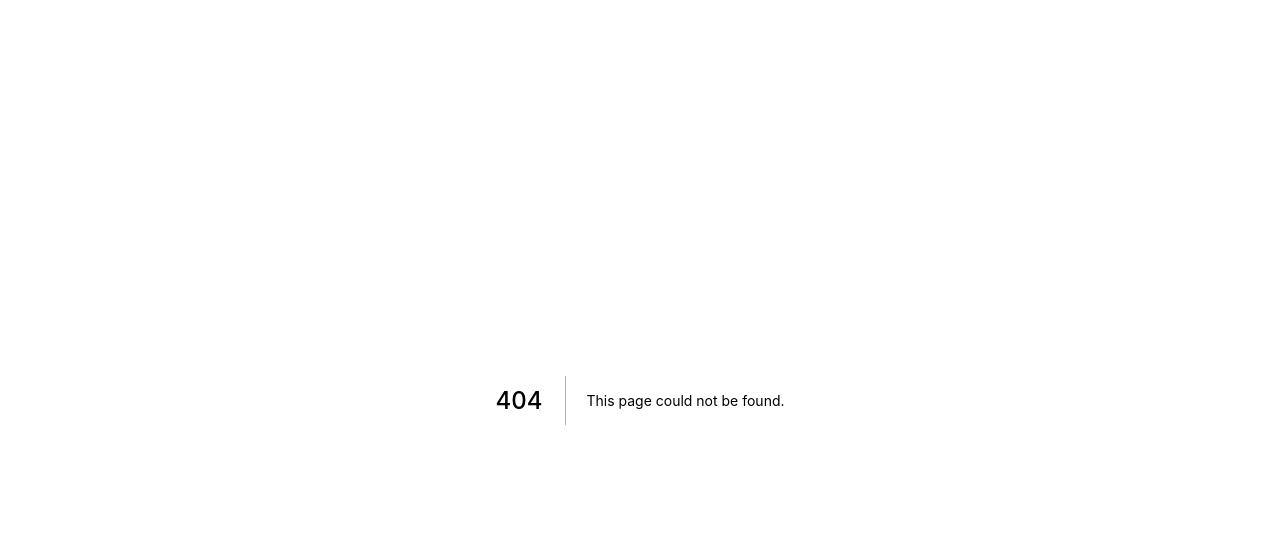
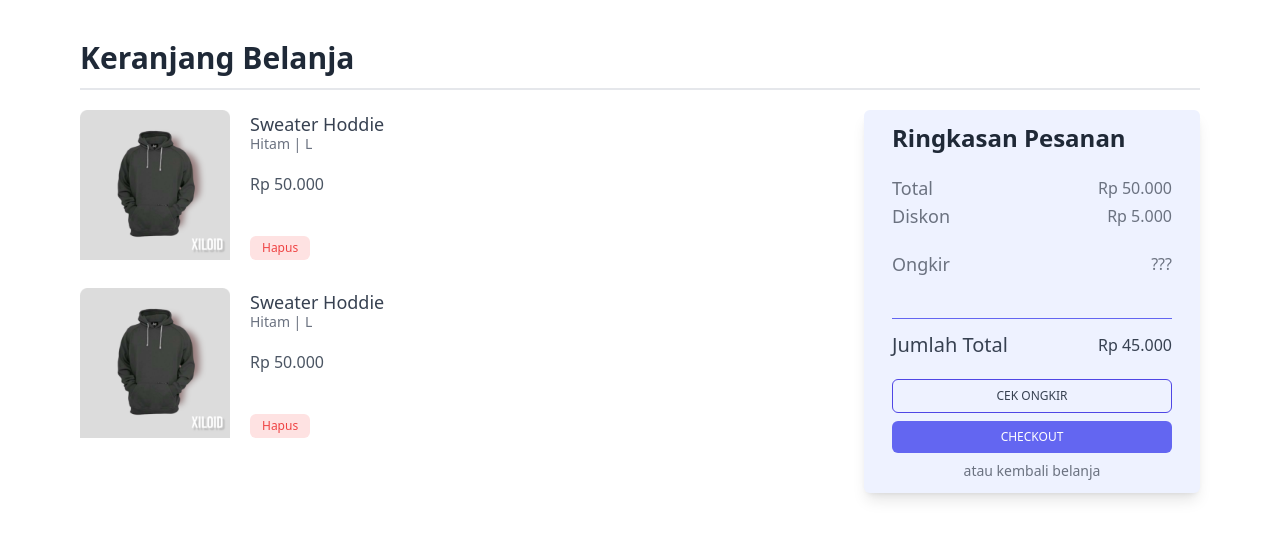
Before and after one commit to n0yy/tritos-shop, a Next.js app: page /products/cart in a window 1280 px wide. Before the commit this address had no page. Shown: the top 538 px of the page. Built offline with nearby package versions, Linux system fonts and the light colour scheme.

Commit message:
create page for shopping cart

```diff
--- /dev/null
+++ b/pages/products/cart.jsx
@@ -0,0 +1,104 @@
+import { useEffect } from "react";
+import Image from "next/image";
+import Link from "next/link";
+
+export default function ShoppingCart() {
+  useEffect(() => {
+    document.title = "Tritos | Keranjang";
+  }, []);
+
+  return (
+    <>
+      <main className="px-20 pt-10">
+        {/* title */}
+        <h3 className="text-3xl font-bold text-gray-800 border-b-2 pb-3 mb-5">
+          Keranjang Belanja
+        </h3>
+        <div className="flex">
+          {/* product */}
+          <div className="w-[70%] h-full space-y-7">
+            <div className="flex space-x-5">
+              <Image
+                src="/sweater.png"
+                width="150px"
+                height="150px"
+                alt="sweater"
+              />
+              {/* detail */}
+              <div className="-space-y-1 relative">
+                <h5 className="text-lg text-gray-700">Sweater Hoddie</h5>
+                <p className="text-sm text-gray-500">Hitam | L</p>
+                <p className="text-md text-gray-600 absolute bottom-16">
+                  Rp 50.000
+                </p>
+                <button className="px-3 text-xs py-1 bg-red-100 text-red-500 rounded-md absolute bottom-0">
+                  Hapus
+                </button>
+              </div>
+            </div>
+            <div className="flex space-x-5">
+              <Image
+                src="/sweater.png"
+                width="150px"
+                height="150px"
+                alt="sweater"
+              />
+              {/* detail */}
+              <div className="-space-y-1 relative">
+                <h5 className="text-lg text-gray-700">Sweater Hoddie</h5>
+                <p className="text-sm text-gray-500">Hitam | L</p>
+                <p className="text-md text-gray-600 absolute bottom-16">
+                  Rp 50.000
+                </p>
+                <button className="px-3 text-xs py-1 bg-red-100 text-red-500 rounded-md absolute bottom-0">
+                  Hapus
+                </button>
+              </div>
+            </div>
+          </div>
+          {/* summary */}
+          <div className="w-[30%] bg-indigo-50 rounded-md shadow-lg px-7 py-3">
+            <h3 className="text-2xl font-semibold text-gray-800 mb-5">
+              Ringkasan Pesanan
+            </h3>
+            {/* total */}
+            <div className="flex items-center justify-between text-gray-500">
+              <p className="text-lg">Total</p>
+              <p>Rp 50.000</p>
+            </div>
+            {/* diskon */}
+            <div className="flex items-center justify-between text-gray-500 mb-5">
+              <p className="text-lg">Diskon</p>
+              <p>Rp 5.000</p>
+            </div>
+            {/* ongkir */}
+            <div className="flex items-center justify-between text-gray-500 mb-10">
+              <p className="text-lg">Ongkir</p>
+              <p>???</p>
+            </div>
+
+            {/* jumlah total */}
+            <div className="flex items-center justify-between text-gray-700 border-t border-indigo-500 pt-3 mb-5">
+              <p className="text-xl">Jumlah Total</p>
+              <p>Rp 45.000</p>
+            </div>
+            {/* button */}
+            <div className="space-y-2">
+              <button className="text-xs uppercase text-gray-700 rounded-md hover:rounded-full border py-2 border-indigo-600 w-full">
+                Cek Ongkir
+              </button>
+              <button className="text-xs uppercase text-white rounded-md hover:rounded-full w-full py-2 bg-indigo-500">
+                Checkout
+              </button>
+              <Link href="/products">
+                <a className="text-sm text-gray-500 block text-center">
+                  atau kembali belanja
+                </a>
+              </Link>
+            </div>
+          </div>
+        </div>
+      </main>
+    </>
+  );
+}
```
